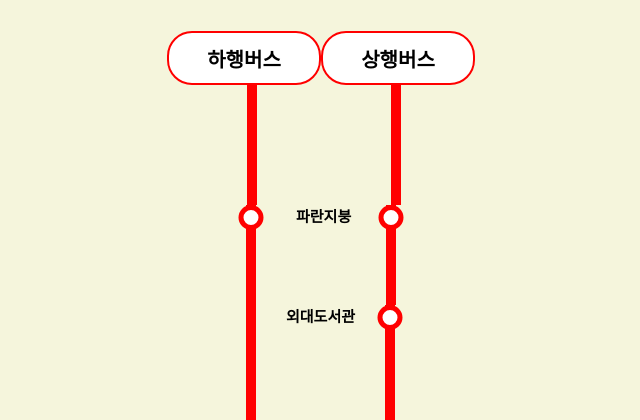
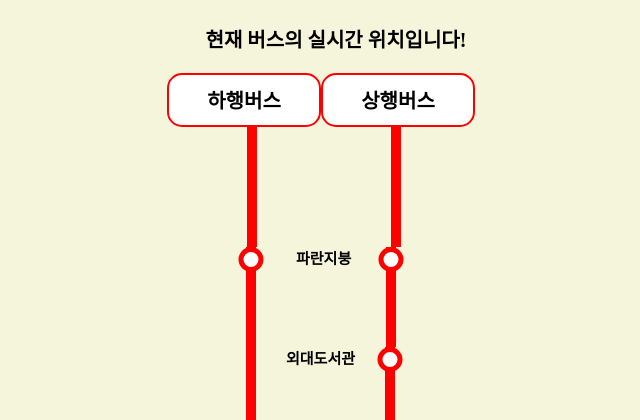
Before and after one commit to leestana01/Hufs_BusTime, a Django app: page /bus-list/ in a window 1280 px wide. Shown: the top 420 px of the page, without its empty margins (289-929 px from the left). Run offline with Django 4.2, Linux system fonts and the light colour scheme; data comes from the database, SQL or seed files in the repository; data that the repository does not hold is empty.

Commit message:
수혁이 디자인 스틸

```diff
--- a/bustimeline/UpBus/templates/bus_list.html
+++ b/bustimeline/UpBus/templates/bus_list.html
@@ -64,7 +64,7 @@
             position: relative;
             width: 150px;
             height: 50px;
-            border-radius: 25px;
+            border-radius: 15px;
             border: 2px solid red;
             background-color: white;
             display: flex;
@@ -166,6 +166,14 @@
         <div id="container">
             <div class="container2">
                 <!--상행버스/하행버스 팻말과 노선 요소들의 수직 배치를 위한 컨테이너, 맨 마지막에 닫혀야 함-->
+
+                <div>
+                    <img src='/static/로고.png' style="width:180px; height:70px; margin-left: -50px; margin-top: -50px;">
+                </div>
+
+                <div>
+                    <p style="font-size: 20px; color:black; font-weight: bold; margin-top: 10px; margin-left: -30px;">현재 버스의 실시간 위치입니다!</p>
+                </div>
 
                 <!--'상행버스'와 '하행버스'를 적을 div 두개를 container1(수평배치)에 담음-->
                 <div id="container1" class="container1", style="margin-left: 20px; margin-right: 80px;">
```
